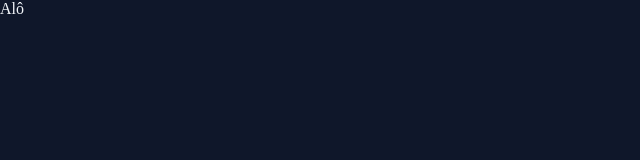
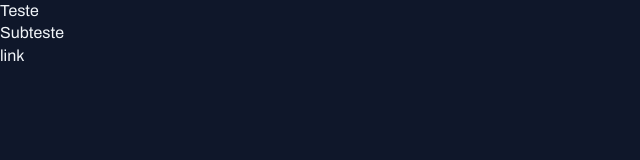
Before and after one commit to carolsauhi/projeto-portal-noticias, a plain HTML site: page index.html in a window 1280 px wide. Shown: the whole page, without its empty margins (0-640 px from the left). Drawn offline with Linux system fonts and the light colour scheme; a web font is replaced by a local one.

Commit message:
aplicando fontes no projeto

```diff
--- a/index.html
+++ b/index.html
@@ -1,12 +1,19 @@
 <!DOCTYPE html>
 <html lang="pt-BR">
 <head>
+  <link rel="preconnect" href="https://fonts.googleapis.com">
+  <link rel="preconnect" href="https://fonts.gstatic.com" crossorigin>
+
   <meta charset="UTF-8">
   <meta name="viewport" content="width=device-width, initial-scale=1.0">
   <link rel="stylesheet" href="styles/index.css">
+
+  <link href="https://fonts.googleapis.com/css2?family=Alice&family=Archivo:ital,wght@0,100..900;1,100..900&family=Poppins:wght@400;700&display=swap" rel="stylesheet">
   <title>Portal de notícias</title>
 </head>
 <body>
-  Alô
+  <h1>Teste</h1>
+  <h2>Subteste</h2>
+  <a href="#">link</a>
 </body>
 </html>
--- a/styles/global.css
+++ b/styles/global.css
@@ -16,9 +16,32 @@
   /* Textos */
   --text-color-primary: #F1F5F9;
   --text-color-secondary: #CBD5E1;
+
+  /* Tipografia */
+  --font-family: 'Archivo', sans-serif;
+  --h1: 800 24px/135% var(--font-family);
+  --h2: 800 16px/140% var(--font-family);
+  --h3: 800 14px/140% var(--font-family);
+  --text-span: 600 14px/145% var(--font-family);
+  --text: 400 16px/140% var(--font-family);
+  --text-sm: 400 14px/160% var(--font-family);
 }
 
 body {
+  font: var(--text);
   color: var(--text-color-primary);
   background-color: var(--bg-color);
 }
+
+a {
+  text-decoration: none;
+  color: inherit;
+}
+
+a:hover{
+  color: var(--brand-color-light);
+}
+
+h1, h2, h3 {
+  font: inherit;
+}
```
